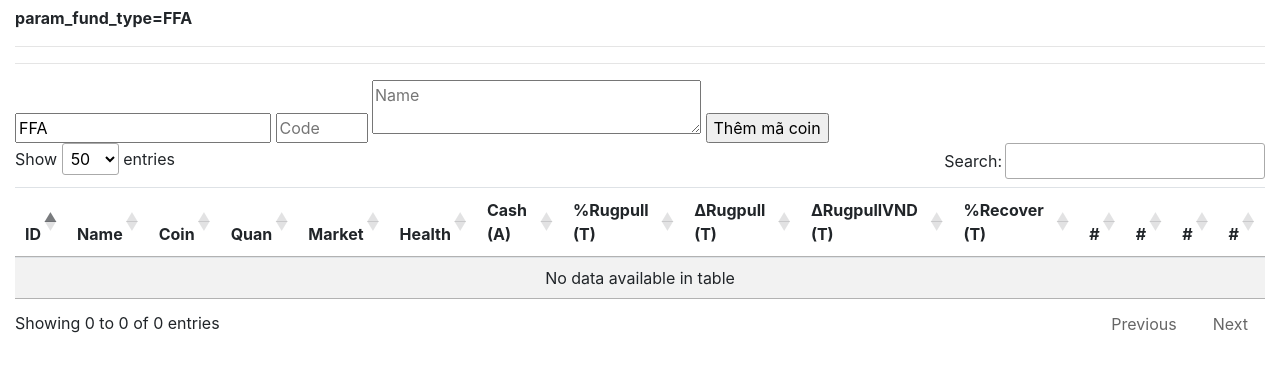
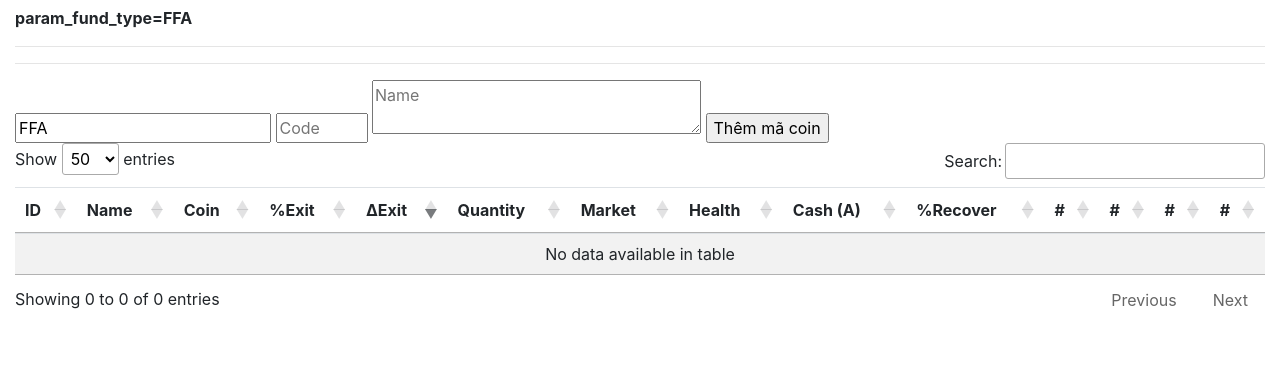
Before and after one commit to mcflythekid/tik, a PHP site: page /port.php in a window 1280 px wide. Shown: the part 171-543 px from the top of the page. Run offline with PHP 8.4, Linux system fonts and the light colour scheme; the visitor is signed in with stand-in values (Sample User, id 1); data that the repository does not hold is empty; some libraries are stand-ins or nearby versions.

Commit message:
- DOne port

```diff
--- a/port.php
+++ b/port.php
@@ -270,15 +270,16 @@ page_top ();
 			<th>ID</th>
 			<th>Name</th>
 			<th>Coin</th>
-			<th>Quan</th>
+
+			<th>%Exit</th>
+			<th>ΔExit</th>
+
+			<th>Quantity</th>
 			<th>Market</th>
 			<th>Health</th>
 
 			<th>Cash (A)</th>
-			<th>%Rugpull (T)</th>
-			<th>ΔRugpull (T)</th>
-			<th>ΔRugpullVND (T)</th>
-			<th>%Recover (T)</th>
+			<th>%Recover</th>
 
 			<th>#</th>
 			<th>#</th>
@@ -296,15 +297,16 @@ foreach($coins as $coin) {
 	<td><?=escape($coin['id_'])?></td>
 	<td><?=escape($coin['name_'])?></td>
 	<td><?=escape($coin['coin_code'])?></td>
+
+	<td><?=digit($coin_data_tmp["rugpull_per_theorycal"], 0)?>%</td>
+	<td><?=money_color(digit($coin_data_tmp["rugpull_delta_theorycal_vnd"], 0))?></td>
+
 	<td class="quantity">  <?=digit($coin_data_tmp["quantity"], 5)?>   </td>
 	<td class="market_value">$<?=digit($coin_data_tmp["market_value"], 0)?>   </td>
 	<td class="health_cost">$<?=digit($coin_data_tmp["health_cost"], 0)?>    </td>
 
-	<td class="normal_green">$<?=digit($coin_data_tmp["sum_cash_avaiable"], 0)?>    </td>
-	<td class="ss"><?=digit($coin_data_tmp["rugpull_per_theorycal"], 0)?> %   </td>
-	<td class="ss">$<?=digit($coin_data_tmp["rugpull_delta_theorycal"], 0)?>    </td>
-	<td class="ss"><?=digit($coin_data_tmp["rugpull_delta_theorycal_vnd"], 0)?> VND   </td>
-	<td class="ss"><?=digit($coin_data_tmp["recover_per_theorycal"], 0)?> %   </td>
+	<td class="normal_green"><?=$coin_data_tmp["sum_cash_avaiable"] > 0 ? "$" . digit($coin_data_tmp["sum_cash_avaiable"], 0) : ""?></td>
+	<td class="normal_green"><?=$coin_data_tmp["recover_per_theorycal"] > 1 ? digit($coin_data_tmp["recover_per_theorycal"], 0) . "%": ""?></td>
 
 
 	<td><a target="_blank" href="/port_history.php?port_id=<?=$coin["id_"]?>">History</a></td>
@@ -329,7 +331,6 @@ foreach($coins as $coin) {
 	.sum { font-weight: bold; color: grey }
 	.normal_green { font-weight: normal; color: green }
 	.health_cost { font-weight: bold; color: red }
-	.per_recovered { font-weight: normal; color: green }
 </style>
 
 <?php function ui_buy($coin) { ?>
@@ -394,7 +395,7 @@ foreach($coins as $coin) {
 	$(document).ready(function() {
 		$('#portz').DataTable({
 			"pageLength": 50,
-			// "order": [[4, 'desc']]
+			"order": [[4, 'desc']]
 		});
 	});
 </script>
--- a/port0.php
+++ b/port0.php
@@ -435,7 +435,8 @@ page_top ();
 <script>
 	$(document).ready(function() {
 		$('#portz').DataTable({
-			"pageLength": 50
+			"pageLength": 50,
+            "order": [[4, 'desc']]
 		});
 	});
 </script>
```
